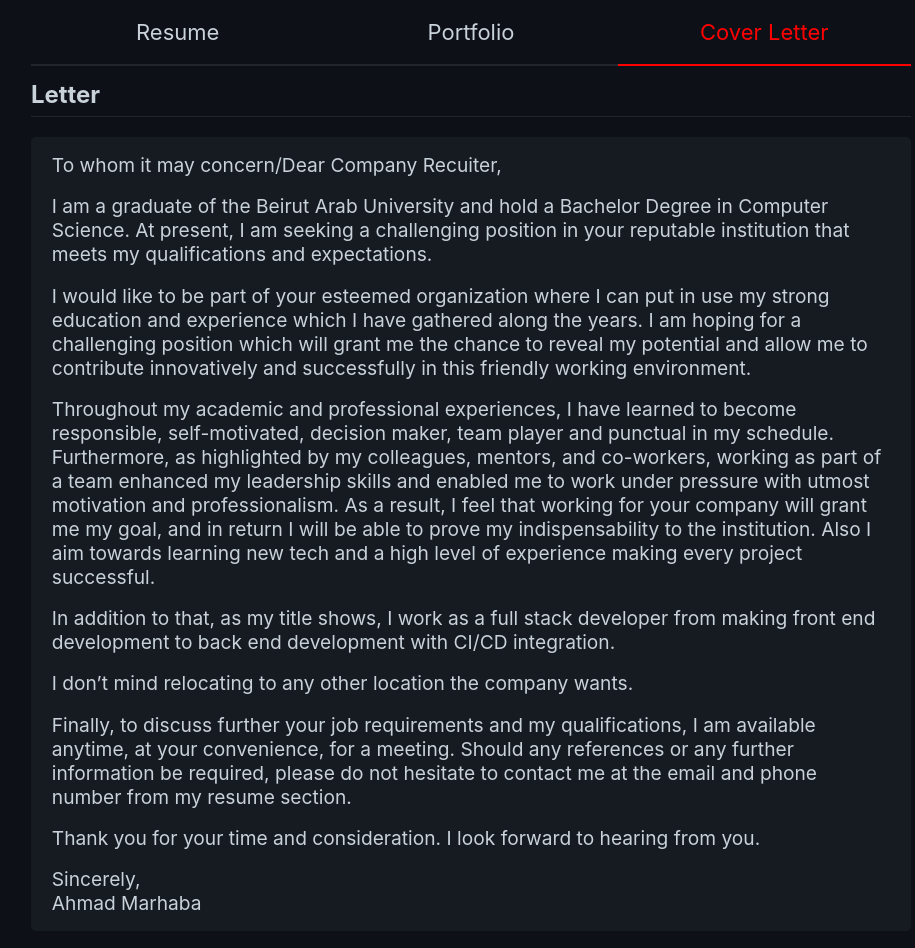
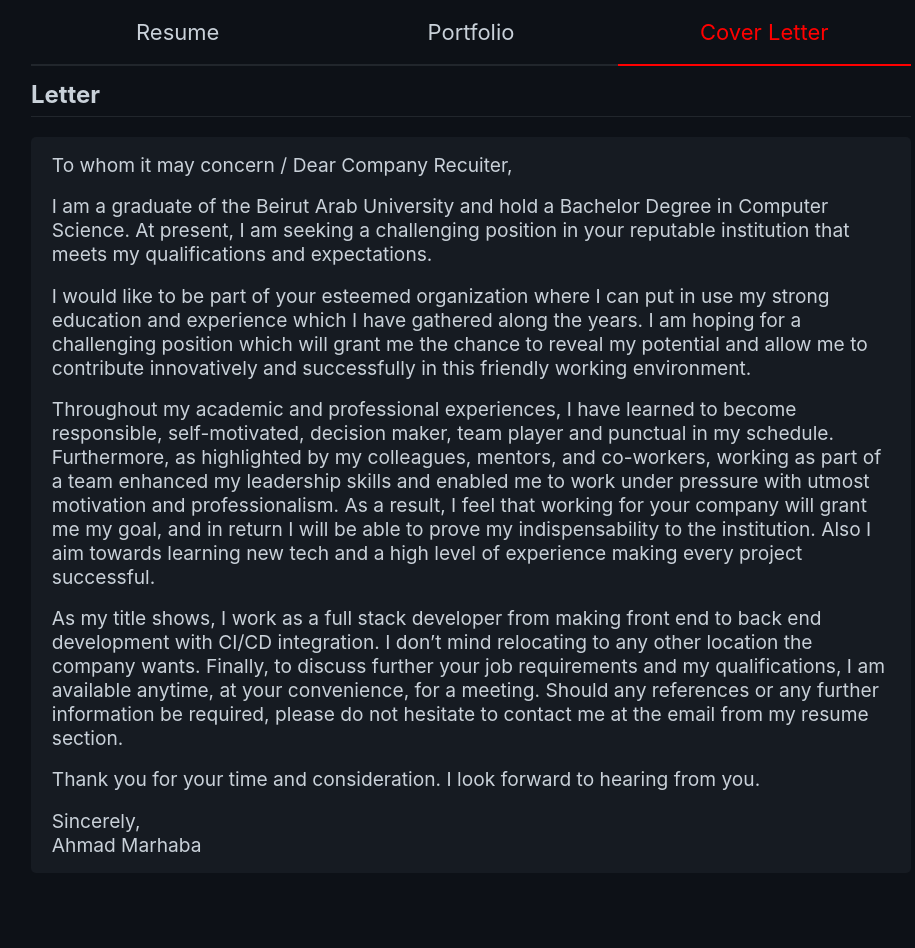
Before and after one commit to ahmadmarhaba/ahmadmarhaba.github.io, a React (Create React App) app: page / in a window 1280 px wide. Both pictures are taken after a click on the label "Cover Letter". Shown: the top 948 px of the page, without its empty margins (169-1084 px from the left). Built offline with nearby package versions, Linux system fonts and the light colour scheme.

Commit message:
Update Letter.js

```diff
--- a/src/Component/Letter.js
+++ b/src/Component/Letter.js
@@ -7,7 +7,7 @@ function Letter() {
       <li>
         <ul className='detailList'>
           <li className='split'>
-                <span>{`To whom it may concern/Dear Company Recuiter,`}</span>
+            <span>{`To whom it may concern / Dear Company Recuiter,`}</span>
           </li>
           <li className='split'>
             <span>{`I am a graduate of the Beirut Arab University and hold a Bachelor Degree in Computer Science. At present, I am seeking a challenging position in your reputable institution that meets my qualifications and expectations.`}</span>
@@ -19,13 +19,7 @@ function Letter() {
             <span>{`Throughout my academic and professional experiences, I have learned to become responsible, self-motivated, decision maker, team player and punctual in my schedule. Furthermore, as highlighted by my colleagues, mentors, and co-workers, working as part of a team enhanced my leadership skills and enabled me to work under pressure with utmost motivation and professionalism. As a result, I feel that working for your company will grant me my goal, and in return I will be able to prove my indispensability to the institution. Also I aim towards learning new tech and a high level of experience making every project successful.`}</span>
           </li>
           <li className='split'>
-                <span>{`In addition to that, as my title shows, I work as a full stack developer from making front end development to back end development with CI/CD integration.`}</span>
-              </li>
-              <li className='split'>
-                <span>{`I don’t mind relocating to any other location the company wants.`}</span>
-              </li>
-              <li className='split'>
-                <span>{`Finally, to discuss further your job requirements and my qualifications, I am available anytime, at your convenience, for a meeting. Should any references or any further information be required, please do not hesitate to contact me at the email and phone number from my resume section.`}</span>
+            <span>{`As my title shows, I work as a full stack developer from making front end to back end development with CI/CD integration. I don’t mind relocating to any other location the company wants. Finally, to discuss further your job requirements and my qualifications, I am available anytime, at your convenience, for a meeting. Should any references or any further information be required, please do not hesitate to contact me at the email from my resume section.`}</span>
           </li>
           <li className='split'>
             <span>{`Thank you for your time and consideration. I look forward to hearing from you.`}</span>
```
Lines whose indentation alone changed are shown as unchanged.
